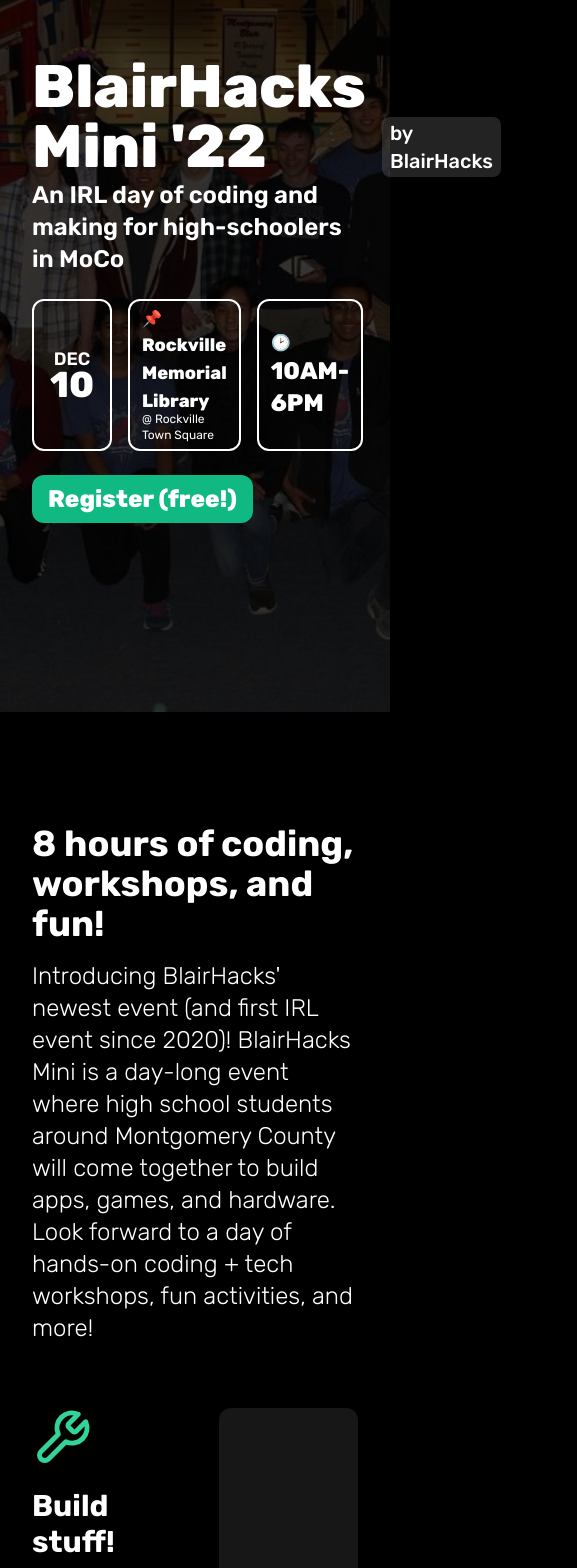
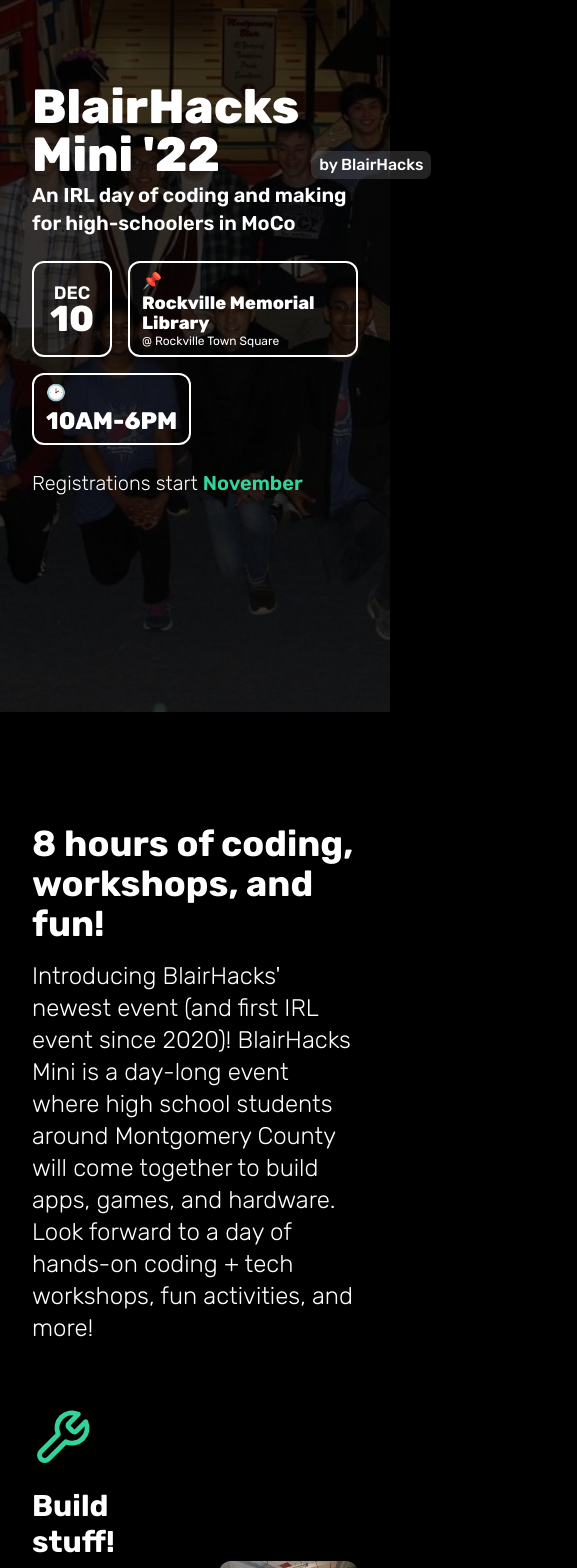
Before and after one commit to blairhacks/blairhacks-mini-2022, a Next.js app: page / in a window 390 px wide. Shown: the part 132-1700 px from the top of the page, 577 px wide, since content can reach past the window. Built offline with nearby package versions, Linux system fonts and the light colour scheme.

Commit message:
Update responsiveness

```diff
--- a/pages/index.tsx
+++ b/pages/index.tsx
@@ -22,21 +22,22 @@ export default function Home() {
 
       <div className="w-full h-full relative bg-black/75">
         <div className="p-8 h-full container max-w-5xl flex flex-col justify-center">
-          <div className="flex items-end gap-4">
-            <h1 className="text-6xl font-extrabold">
+          <div className="flex items-end gap-3 md:gap-4">
+            <h1 className="text-5xl md:text-6xl font-extrabold">
               BlairHacks Mini &#39;22
             </h1>
             <a href="https://blairhacks.com" target="_blank" rel="noopener noreferrer">
-              <p className="px-2 py-0.5 rounded-lg bg-neutral-500/30 text-xl font-medium">
+              <p className="px-2 py-0.5 rounded-lg bg-neutral-500/30 text-md md:text-xl font-medium whitespace-nowrap">
                 by BlairHacks
               </p>
             </a>
           </div>
-          <p className="text-2xl font-semibold mt-0.5">
+          <p className="text-xl md:text-2xl font-semibold mt-0.5">
             An IRL day of coding and making for high-schoolers in MoCo
           </p>
 
-          <ul className="flex gap-4 mt-6">
+          <ul className="flex flex-col sm:flex-row items-start gap-4 mt-6">
+            <div className="flex gap-4">
               <li className="w-20 aspect-square px-3 py-1 border-2 border-white rounded-xl flex flex-col justify-center items-center">
                 <span className="text-lg font-semibold -mb-2">DEC</span>
                 <span className="text-4xl font-extrabold">10</span>
@@ -45,10 +46,11 @@ export default function Home() {
               <a href="https://g.page/mcplRockvilleMemorial" target="_blank" rel="noopener noreferrer">
                 <li className="px-3 py-1.5 border-2 border-white rounded-xl flex flex-col justify-center">
                   <span className="text-md">📌</span>
-                <span className="text-lg font-extrabold">Rockville Memorial Library</span>
-                <span className="text-xs -mt-1">@ Rockville Town Square</span>
+                  <span className="text-lg font-extrabold leading-5">Rockville Memorial Library</span>
+                  <span className="text-xs">@ Rockville Town Square</span>
                 </li>
               </a>
+            </div>
 
             <li className="px-3 py-1.5 border-2 border-white rounded-xl flex flex-col justify-center">
               <span className="text-md">🕑</span>
@@ -56,11 +58,12 @@ export default function Home() {
             </li>
           </ul>
 
-          <ul className="flex gap-4 mt-6">
-            <li className="px-4 py-2 bg-emerald-500 rounded-xl flex flex-col justify-center">
-              <span className="text-2xl font-extrabold">Register (free!)</span>
-            </li>
-          </ul>
+          {/* <div className="self-start px-4 py-2 bg-emerald-500 rounded-xl text-2xl font-extrabold mt-6">
+            Register (free!)
+          </div> */}
+          <div className="text-xl font-thin mt-6">
+            Registrations start <span className="text-emerald-400 font-semibold">November</span>
+          </div>
         </div>
       </div>
     </header>
@@ -90,9 +93,17 @@ export default function Home() {
             </p>
           </div>
 
-          <div className="h-64 bg-neutral-900 rounded-xl"></div>
+          <div className="self-center flex items-center justify-center rounded-xl overflow-hidden">
+            <Image
+              src="/assets/assemble.jpg"
+              alt="Hackers at Hack Club Assemble 2022"
+              width={4000}
+              height={2250}
+              className="w-full"
+            />
+          </div>
 
-          <div className="h-64 flex items-center justify-center rounded-xl overflow-hidden">
+          <div className="self-center flex items-center justify-center rounded-xl overflow-hidden">
             <Image
               src="/assets/hackers.jpeg"
               alt="Hackers at BlairHacks MLH Local Hack Day 2017"
@@ -126,7 +137,7 @@ export default function Home() {
             </p>
           </div>
 
-          <div className="h-64 flex items-center justify-center rounded-xl overflow-hidden">
+          <div className="self-center flex items-center justify-center rounded-xl overflow-hidden">
             <Image
               src="/assets/obama.jpeg"
               alt="Obama at BlairHacks_3"
@@ -143,7 +154,7 @@ export default function Home() {
           Frequently Asked Questions
         </h2>
 
-        <div className="grid grid-cols-2 gap-4 mt-4">
+        <div className="grid grid-cols-1 sm:grid-cols-2 gap-4 mt-4">
           <div className="p-4 border-2 border-emerald-400 rounded-xl">
             <h3 className="text-xl font-bold">
               Do you guys actually hack?
@@ -209,7 +220,7 @@ export default function Home() {
           Our partners and supporters that are making this event free and possible!
         </p>
 
-        <div className="grid grid-cols-3 gap-4 mt-4">
+        <div className="grid grid-cols-2 sm:grid-cols-3 gap-4 mt-4">
           {/* <div className="h-48 p-4 flex justify-center items-center rounded-xl bg-neutral-400/20">
             <Image
               src="/assets/bank_grant.png"
@@ -238,10 +249,10 @@ export default function Home() {
     </main>
 
     <footer className="bg-emerald-400 text-black">
-      <div className="px-8 py-6 container max-w-7xl flex gap-8 justify-between">
+      <div className="px-8 py-6 container max-w-7xl flex flex-col md:flex-row gap-8 justify-between">
         <div className="pt-4">
           <div className="flex items-end gap-3">
-            <h2 className="text-3xl font-extrabold">
+            <h2 className="text-2xl lg:text-3xl font-extrabold">
               BlairHacks Mini &#39;22
             </h2>
             <a href="https://blairhacks.com" target="_blank" rel="noopener noreferrer">
```
Also changed, not shown: public/assets/assemble.jpg (added). Lines whose indentation alone changed are shown as unchanged.
